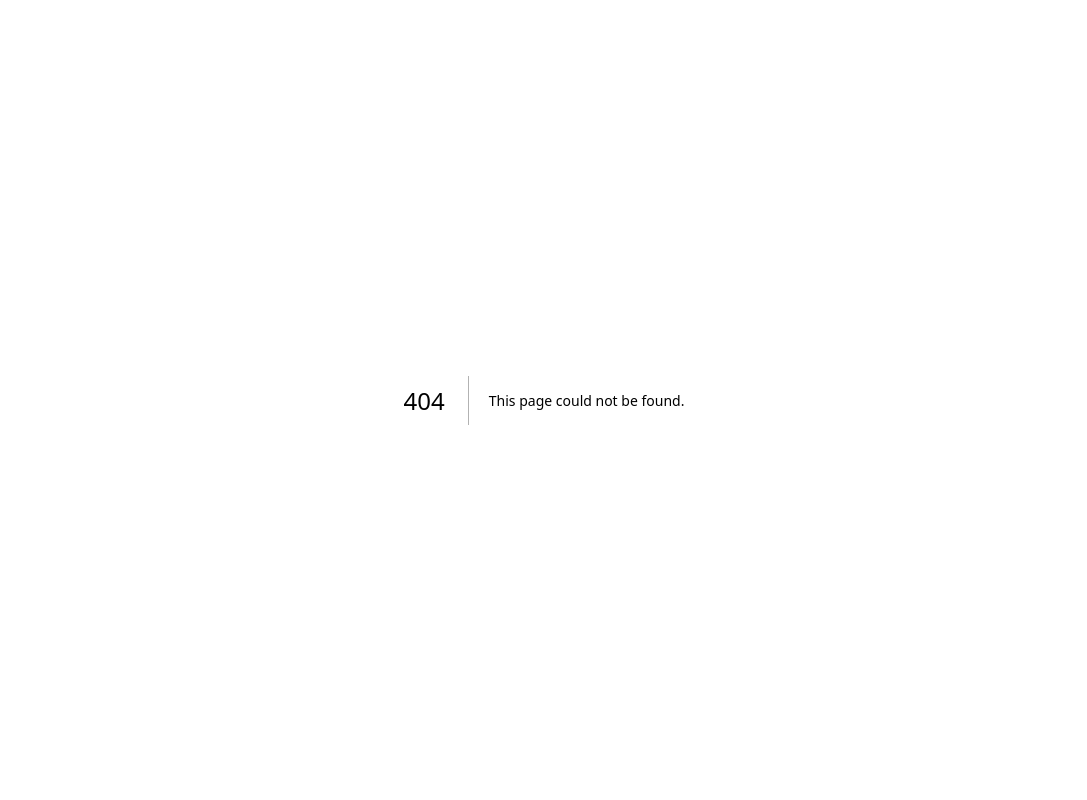
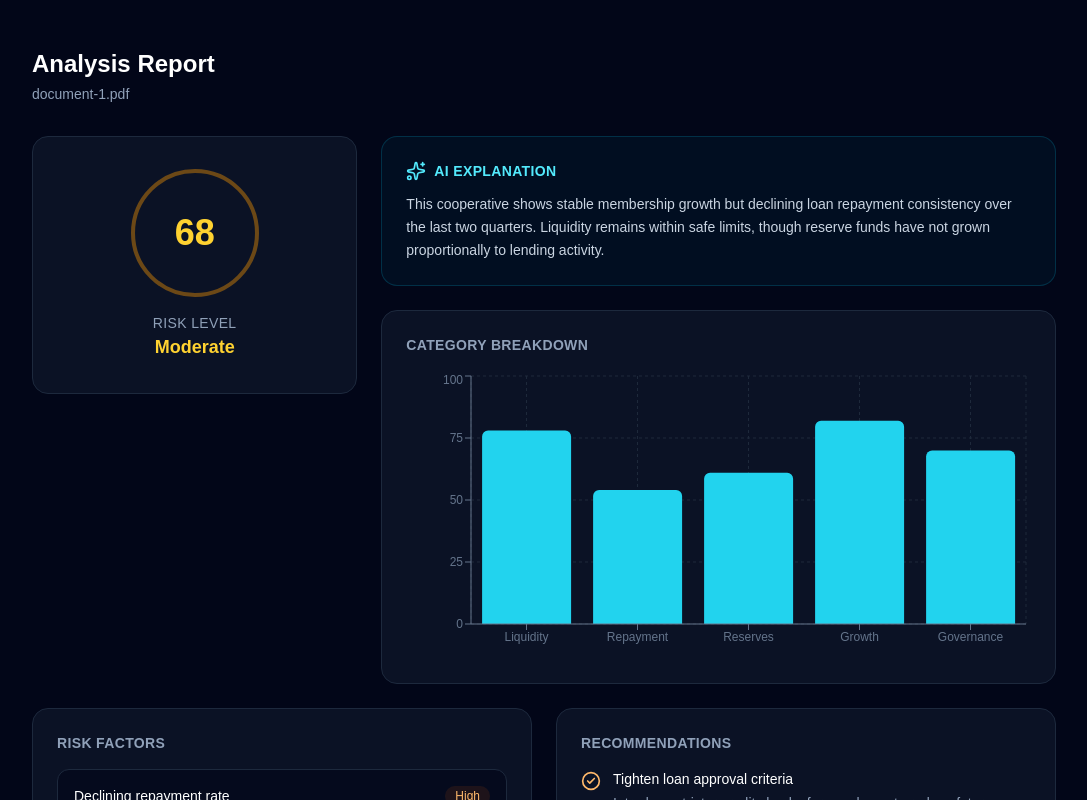
Before and after one commit to DikshaTimilsina/sahakari-nexus, a Next.js app: page /analysis/1 in a window 1280 px wide. Before the commit this address had no page. Shown: the top 800 px of the page, without its empty margins (96-1183 px from the left). Built offline with nearby package versions, Linux system fonts and the light colour scheme.

Commit message:
Make dynamic

```diff
--- /dev/null
+++ b/app/analysis/[id]/page.tsx
@@ -0,0 +1,56 @@
+"use client";
+
+import { useState, useEffect } from "react";
+import { useParams } from "next/navigation";
+import { getMockAnalysis } from "@/lib/mockAnalysis";
+import type { AnalysisResult } from "@/types/analysis";
+import { RiskScore } from "@/components/analysis/RiskScore";
+import { AIExplanation } from "@/components/analysis/AIExplanation";
+import { RiskFactors } from "@/components/analysis/RiskFactors";
+import { Recommendations } from "@/components/analysis/Recommadations";
+import { RiskChart } from "@/components/analysis/RiskChart";
+
+export default function AnalysisPage() {
+  const params = useParams<{ id: string }>();
+  const [result, setResult] = useState<AnalysisResult | null>(null);
+
+  useEffect(() => {
+    const data = getMockAnalysis(`document-${params.id}.pdf`);
+    setResult(data);
+  }, [params.id]);
+
+  if (!result) {
+    return (
+      <main className="flex min-h-screen items-center justify-center bg-slate-950">
+        <p className="text-slate-400">Loading analysis...</p>
+      </main>
+    );
+  }
+
+  return (
+    <main className="min-h-screen bg-slate-950 px-6 py-12">
+      <div className="mx-auto max-w-5xl">
+        <h1 className="mb-1 text-2xl font-bold text-white">
+          Analysis Report
+        </h1>
+        <p className="mb-8 text-sm text-slate-400">{result.fileName}</p>
+
+        <div className="grid gap-6 lg:grid-cols-3">
+          <div className="lg:col-span-1">
+            <RiskScore score={result.riskScore} level={result.riskLevel} />
+          </div>
+
+          <div className="space-y-6 lg:col-span-2">
+            <AIExplanation summary={result.summary} />
+            <RiskChart data={result.chartData} />
+          </div>
+        </div>
+
+        <div className="mt-6 grid gap-6 lg:grid-cols-2">
+          <RiskFactors factors={result.riskFactors} />
+          <Recommendations items={result.recommendations} />
+        </div>
+      </div>
+    </main>
+  );
+}
```
